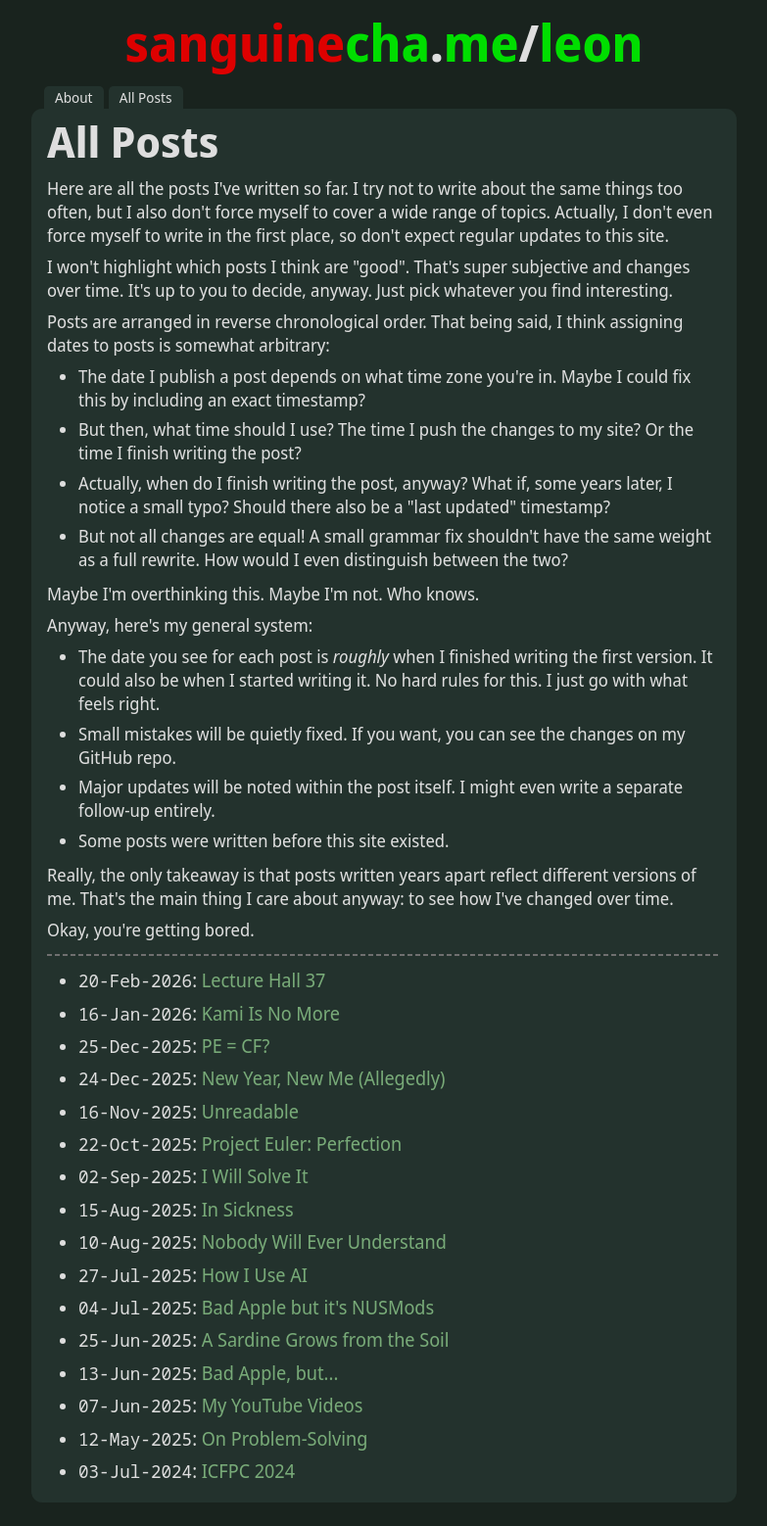
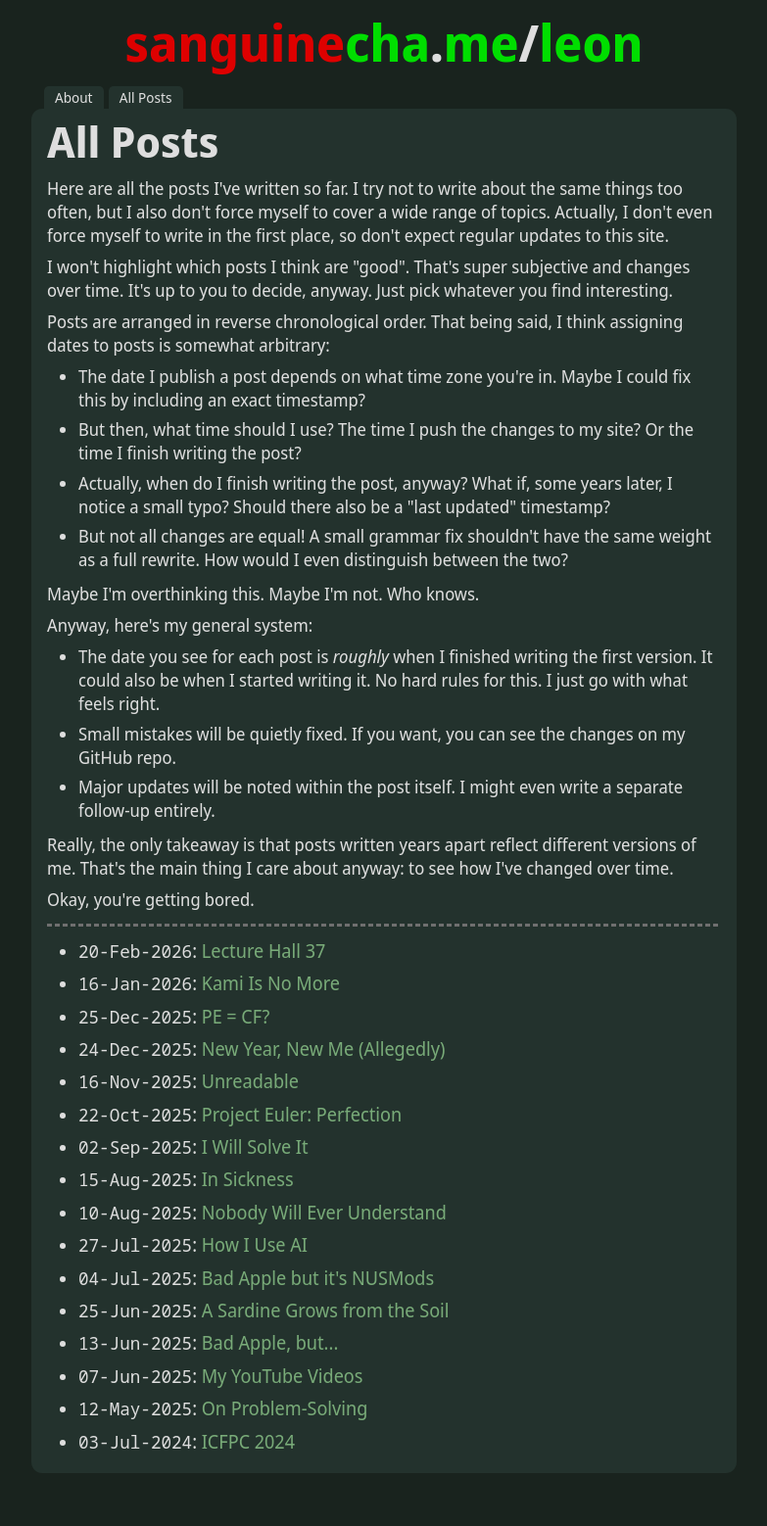
Before and after one commit to SanguineChameleon/sanguinechameleon.github.io, a Jekyll site: the page built from _posts/2025-06-04-all.md, in a window 1280 px wide. Shown: the whole page at 98% size, without its empty margins (248-1031 px from the left). Built offline with Jekyll 4.4.1, drawn with Linux system fonts in a browser that asks for light colours; after the commit the page ends 1528 px from its top, so only the background shows below that.

Commit message:
Remove "Some posts..."

```diff
--- a/_posts/2025-06-04-all.md
+++ b/_posts/2025-06-04-all.md
@@ -29,8 +29,6 @@ Anyway, here's my general system:
 
 - Major updates will be noted within the post itself. I might even write a separate follow-up entirely.
 
-- Some posts were written before this site existed.
-
 Really, the only takeaway is that posts written years apart reflect different versions of me. That's the main thing I care about anyway: to see how I've changed over time.
 
 Okay, you're getting bored.
```
